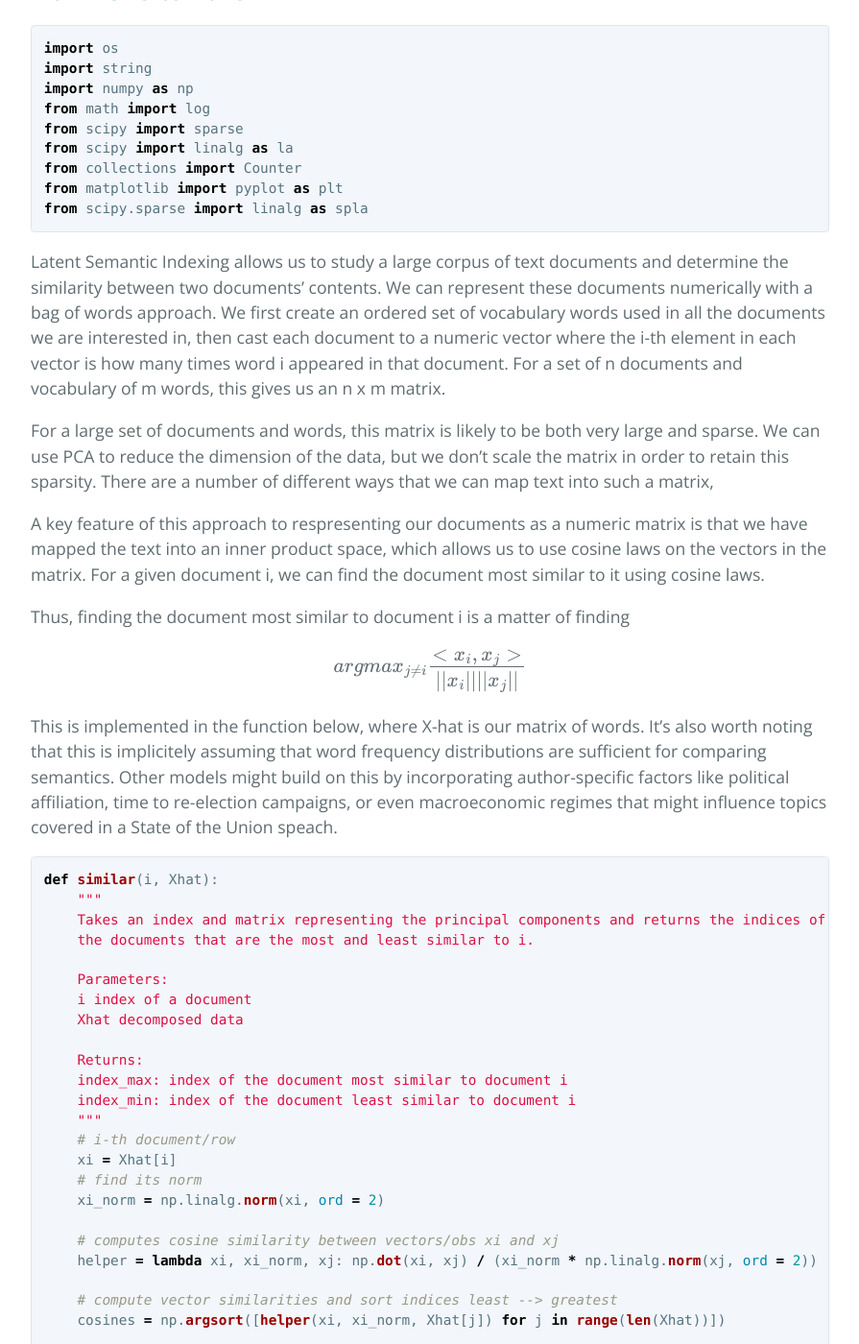
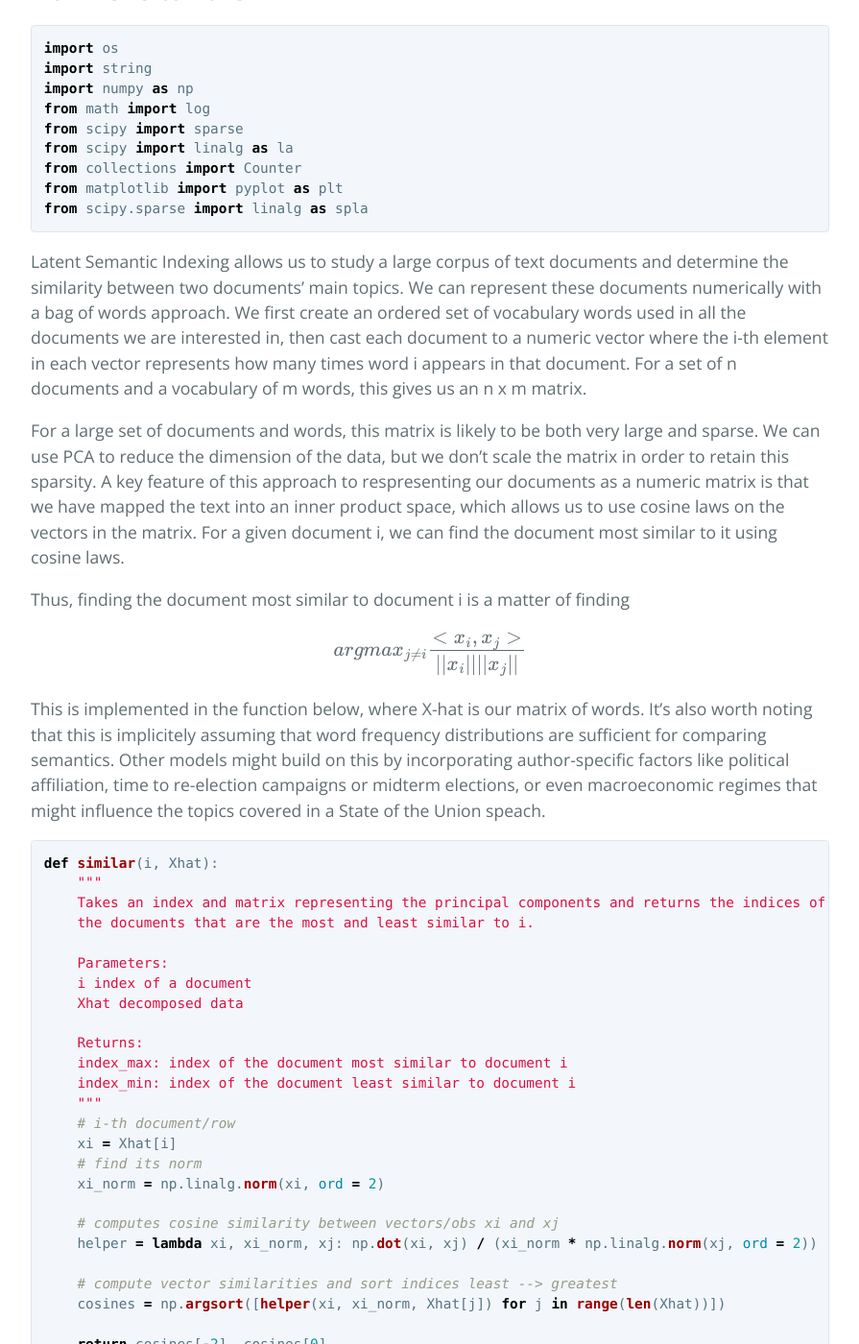
Before and after one commit to walkerhughes/portfolio, a Jekyll site: the page built from lsi.md, in a window 1280 px wide and 1400 px high, scrolled down 261 px. Shown: the whole window at 96% size, without its empty margins (192-1087 px from the left). Built offline with Jekyll 4.4.1, drawn with Linux system fonts in a browser that asks for light colours; formulas are drawn with MathJax 3; our own code applies the rules of GitHub Pages for plain Markdown files; some of the changed text lies outside the part shown.

Commit message:
Update lsi.md

````diff
--- a/lsi.md
+++ b/lsi.md
@@ -19,17 +19,15 @@ from matplotlib import pyplot as plt
 from scipy.sparse import linalg as spla
 ```
 
-Latent Semantic Indexing allows us to study a large corpus of text documents and determine the similarity between two documents' contents. We can represent these documents numerically with a bag of words approach. We first create an ordered set of vocabulary words used in all the documents we are interested in, then cast each document to a numeric vector where the i-th element in each vector is how many times word i appeared in that document. For a set of n documents and vocabulary of m words, this gives us an n x m matrix.
+Latent Semantic Indexing allows us to study a large corpus of text documents and determine the similarity between two documents' main topics. We can represent these documents numerically with a bag of words approach. We first create an ordered set of vocabulary words used in all the documents we are interested in, then cast each document to a numeric vector where the i-th element in each vector represents how many times word i appears in that document. For a set of n documents and a vocabulary of m words, this gives us an n x m matrix.
 
-For a large set of documents and words, this matrix is likely to be both very large and sparse. We can use PCA to reduce the dimension of the data, but we don't scale the matrix in order to retain this sparsity. There are a number of different ways that we can map text into such a matrix,
-
-A key feature of this approach to respresenting our documents as a numeric matrix is that we have mapped the text into an inner product space, which allows us to use cosine laws on the vectors in the matrix. For a given document i, we can find the document most similar to it using cosine laws.
+For a large set of documents and words, this matrix is likely to be both very large and sparse. We can use PCA to reduce the dimension of the data, but we don't scale the matrix in order to retain this sparsity. A key feature of this approach to respresenting our documents as a numeric matrix is that we have mapped the text into an inner product space, which allows us to use cosine laws on the vectors in the matrix. For a given document i, we can find the document most similar to it using cosine laws.
 
 Thus, finding the document most similar to document i is a matter of finding
 
 <p><span class="math display">\[argmax_{j\neq i} \frac{< x_i, x_j >}{||x_i|| ||x_j||} \]</span></p>
 
-This is implemented in the function below, where X-hat is our matrix of words. It's also worth noting that this is implicitely assuming that word frequency distributions are sufficient for comparing semantics. Other models might build on this by incorporating author-specific factors like political affiliation, time to re-election campaigns, or even macroeconomic regimes that might influence topics covered in a State of the Union speach.
+This is implemented in the function below, where X-hat is our matrix of words. It's also worth noting that this is implicitely assuming that word frequency distributions are sufficient for comparing semantics. Other models might build on this by incorporating author-specific factors like political affiliation, time to re-election campaigns or midterm elections, or even macroeconomic regimes that might influence the topics covered in a State of the Union speach.
 
 ```python
 def similar(i, Xhat):
````
Also changed, not shown: other parts of lsi.md (+5 -5 lines).
